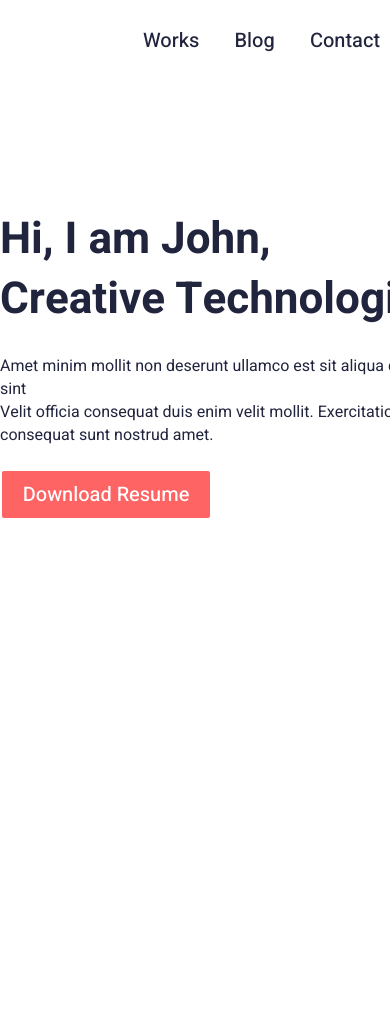
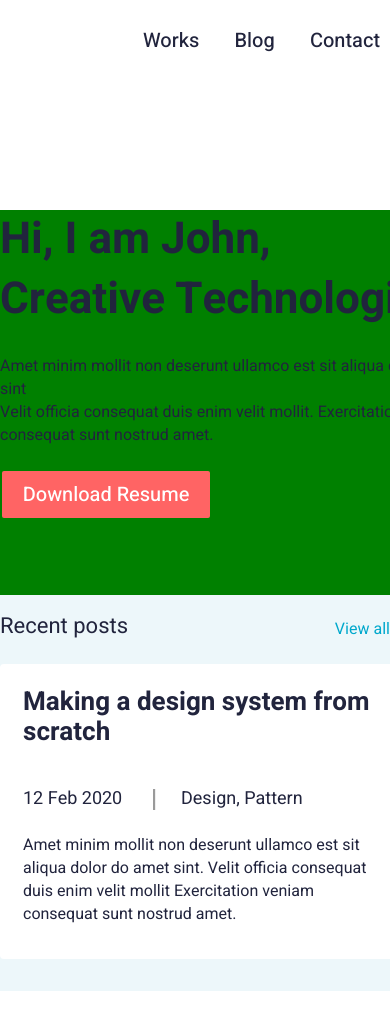
Before and after one commit to ValykSalnykov/Josh_project, a website built with Parcel: page src/index.html in a window 390 px wide. Shown: the top 1030 px of the page. Built offline with nearby package versions, Linux system fonts and the light colour scheme.

Commit message:
edit section post of home page

```diff
--- a/src/index.html
+++ b/src/index.html
@@ -1,5 +1,5 @@
 <!doctype html>
-<html class="no-js" lang="">
+<html class="no-js" lang="en">
 
 <head>
   <meta charset="utf-8">
@@ -64,5 +64,38 @@
     </div>
   </div>
 </section>
+
+<section class="posts">
+  <div class="container">
+    <div class="posts_header">
+      <div class="title">Recent posts</div>
+      <div class="link">
+        <a href="#">View all</a>
+      </div>
+    </div>
+    <div class="posts_content">
+      <div class="posts_item">
+        <div class="posts_item_content">
+          <div class="posts_item_title">Making a design system from scratch</div>
+          <div class="posts_item_properties properties">
+            <div class="properties_date">12 Feb 2020</div>
+            <div class="properties_tags">Design, Pattern</div>
+          </div>
+          <div class="posts_item_descr">Amet minim mollit non deserunt ullamco est sit aliqua dolor do amet sint. Velit officia consequat duis enim velit mollit Exercitation veniam consequat sunt nostrud amet.</div>
+        </div>
+      </div>
+      <div class="posts_item">
+        <div class="posts_item_content">
+          <div class="posts_item_title">Creating pixel perfect icons in Figma</div>
+          <div class="posts_item_properties properties">
+            <div class="properties_date">12 Feb 2020</div>
+            <div class="properties_tags">Figma, Icon Design</div>
+          </div>
+          <div class="posts_item_descr">Amet minim mollit non deserunt ullamco est sit aliqua dolor do amet sint. Velit officia consequat duis enim velit mollit Exercitation veniam consequat sunt nostrud amet.</div>
+        </div>
+      </div>
+    </div>
+  </div>
+</section>
 </body>
 </html>
--- a/src/sass/base/_media.scss
+++ b/src/sass/base/_media.scss
@@ -0,0 +1,77 @@
+@media screen and (max-width: 860px) {
+    .greeting {
+        height: 385px;
+        background-color: green;
+        &_content {
+            width: 855px;
+            height: 261px;
+            display: flex;
+            justify-content: space-between;
+            margin-bottom: 6px;
+            margin: 0 auto;
+            &_text {
+                width: 517px;
+                height: 211px;
+            }
+            &_title {
+                font-family: "Heebo";
+                font-style: normal;
+                font-weight: bold;
+                font-size: 44px;
+                line-height: 60px;
+                color: $darkcolor;
+                text-align: left;
+                margin: 0;
+                margin-bottom: 25px;
+            }
+            &_desc {
+                font-family: "Heebo";
+                font-style: normal;
+                font-weight: normal;
+                font-size: 16px;
+                line-height: 23px;
+                color: $darkcolor;
+                text-align: left;
+            }
+            &_avatar {
+                width: 243px;
+                height: 243px;
+                position: relative;
+                .avatar_photo {
+                    width: 243px;
+                    height: 243px
+                }
+                .avatar_block {
+                    width: 243px;
+                    height: 243px;
+                    background-color: $secondcolor;
+                    border-radius: 50%;
+                    position: absolute;
+                    top: 18px;
+                    z-index: -1;
+                }
+            }
+        }
+        &_resume_button {
+            height: 50px;
+            margin-left: 2px;
+            .button {
+                width: 208px;
+                height: 47px;
+                background: #FF6464;
+                border-radius: 2px;
+                border-style: none;
+                font-family: Heebo, sans-serif;
+                font-style: normal;
+                font-weight: 500;
+                font-size: 20px;
+                line-height: 29px;
+                color: #FFFFFF;
+                cursor: pointer;
+                &:active {
+                    @include active_button;
+                }
+            }
+        }
+    }
+}
--- a/src/sass/base/_mixins.scss
+++ b/src/sass/base/_mixins.scss
@@ -1,3 +1,11 @@
 @mixin active_list_item {
     color: $buttoncolor;
 }
+@mixin active_button {
+    transition: .1s;
+    transition-timing-function: ease;
+    border-radius: 20px;
+    border-style: solid;
+    border: 10px;
+    background-color: #b84848;
+}
--- a/src/sass/blocks/greetings.scss
+++ b/src/sass/blocks/greetings.scss
@@ -65,6 +65,10 @@
             font-size: 20px;
             line-height: 29px;
             color: #FFFFFF;
+            cursor: pointer;
+            &:active {
+                @include active_button;
+            }
         }
     }
 }
--- /dev/null
+++ b/src/sass/blocks/recent_posts.scss
@@ -0,0 +1,93 @@
+.posts {
+    height: 396px;
+    background-color: $secondcolor;
+    &_header {
+        height: 69px;
+        display: flex;
+        justify-content: space-between;
+        .title {
+            font-family: Heebo;
+            font-style: normal;
+            font-weight: normal;
+            font-size: 22px;
+            color: $darkcolor;
+            margin-top: 19px;
+            margin-bottom: 16px;
+        }
+        .link {
+            font-family: Heebo;
+            font-style: normal;
+            font-weight: normal;
+            font-size: 16px;
+            margin-top: 25px;
+            margin-bottom: 16px;
+            a {
+                text-decoration: none;
+                color: #00A8CC;
+                ;
+            }
+        }
+    }
+    &_content {
+        width: 866px;
+        height: 295px;
+        display: flex;
+        justify-content: space-between;
+        margin-right: 0;
+    }
+    &_item {
+        width: 418px;
+        height: 295px;
+        background-color: $basecolor;
+        border-radius: 4px;
+        &_content {
+            margin: 24px 21px 35px 23px;
+        }
+        &_title {
+            width: 374px;
+            height: 66px;
+            font-family: Heebo;
+            font-style: normal;
+            font-weight: bold;
+            font-size: 26px;
+            color: $darkcolor;
+            margin-bottom: 35px;
+        }
+        &_properties {
+            width: 374px;
+            height: 24px;
+            display: flex;
+            flex-direction: row;
+            margin-bottom: 21px;
+            .properties_date{
+                width: 130px;
+                height: 21px;
+                font-family: Heebo;
+                font-style: normal;
+                font-weight: normal;
+                font-size: 18px;
+                color: $darkcolor;
+                border-right-style: groove;
+            }
+            .properties_tags {
+                height: 21px;
+                font-family: Heebo;
+                font-style: normal;
+                font-weight: normal;
+                font-size: 18px;
+                color: $darkcolor;
+                margin-left: 25px;
+            }
+        }
+        &_descr {
+            width: 368px;
+            height: 89px;
+            font-family: Heebo;
+            font-style: normal;
+            font-weight: normal;
+            font-size: 16px;
+            line-height: 23px;
+            color: $darkcolor;
+        }
+    }
+}
--- a/src/sass/style.scss
+++ b/src/sass/style.scss
@@ -3,4 +3,5 @@
 @import "blocks/main.scss";
 @import "blocks/header.scss";
 @import "blocks/greetings.scss";
+@import "blocks/recent_posts.scss";
 @import "base/_media";
```
Also changed, not shown: src/css/style.min.css.
